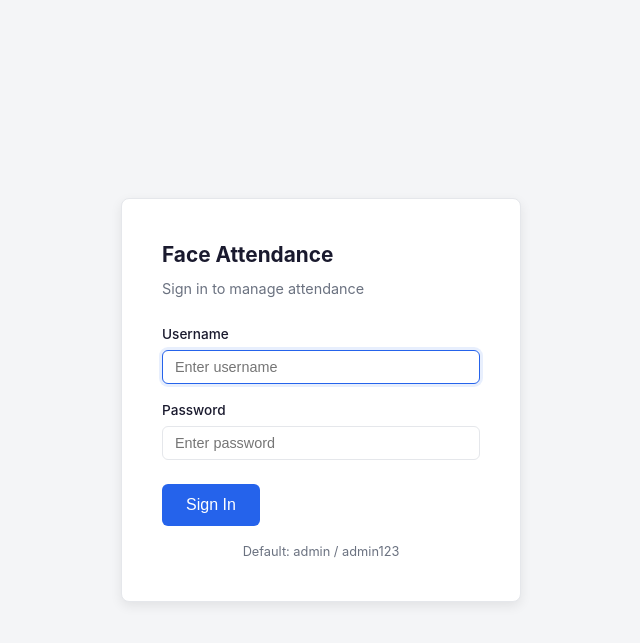
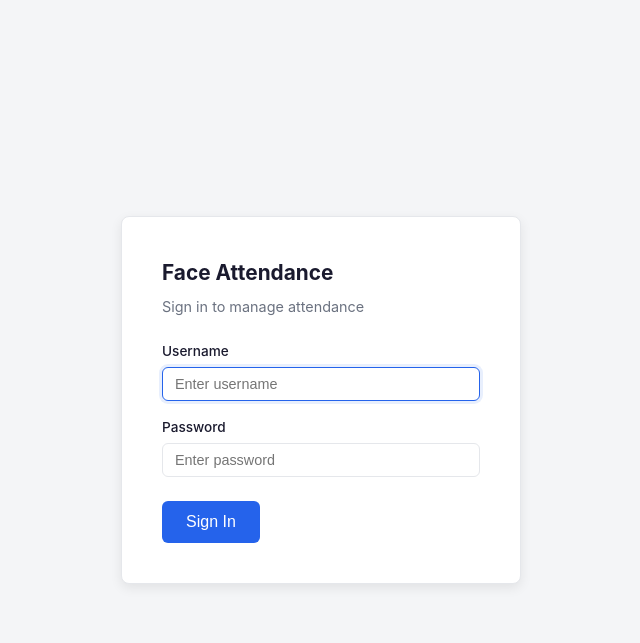
Before and after one commit to Nishad599/Housekeeping_face, a Python web app: template templates/login.html in a window 1280 px wide. Shown: the top 643 px of the page, without its empty margins (319-959 px from the left). Run offline with Jinja, Linux system fonts and the light colour scheme; the template is opened without the code that fills it, so the values that code supplies are empty.

Commit message:
remove default

```diff
--- a/templates/login.html
+++ b/templates/login.html
@@ -30,9 +30,6 @@
                 Sign In
             </button>
 
-            <p class="text-center text-muted mt-2" style="font-size:0.8rem;">
-                Default: admin / admin123
-            </p>
         </div>
     </div>
 
```
